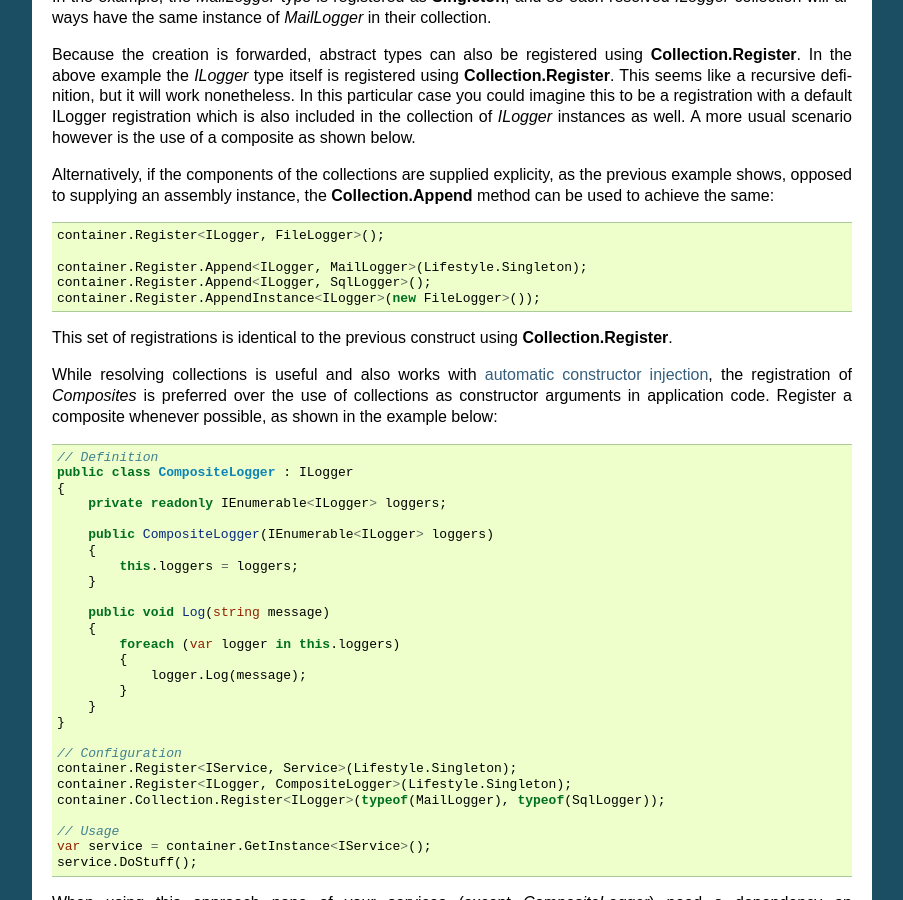
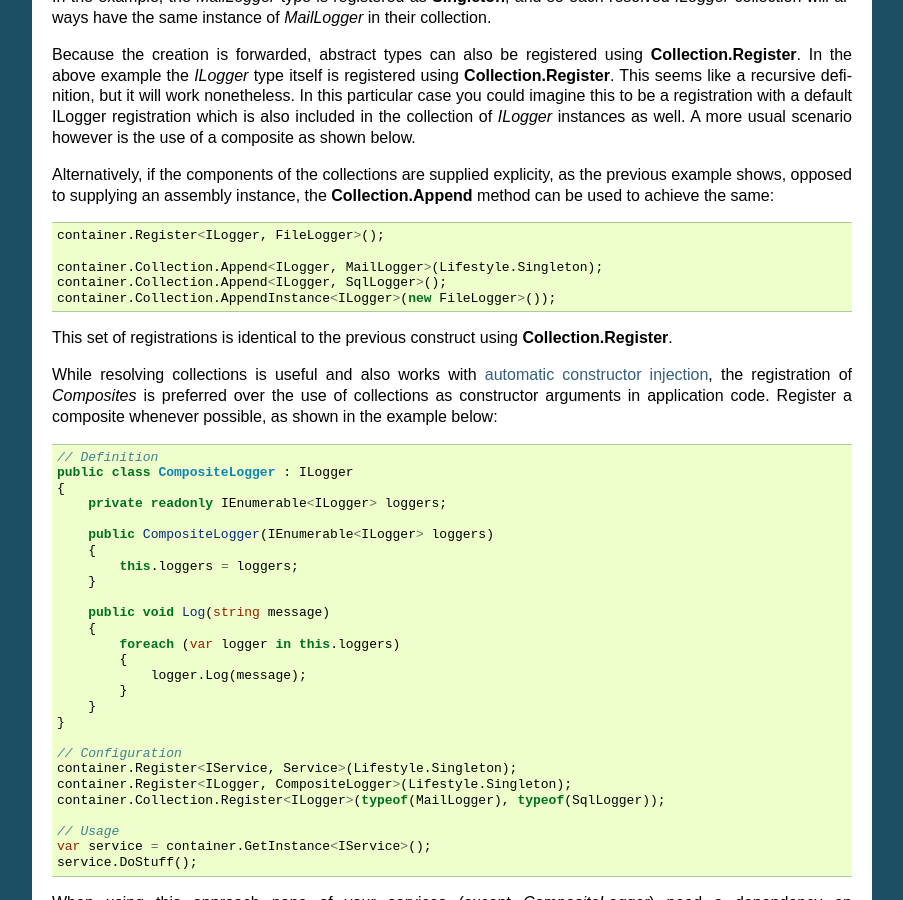
Before and after one commit to simpleinjector/Documentation, a Sphinx documentation site: the page built from source/using.rst, in a window 1280 px wide and 900 px high, scrolled down 7074 px. Shown: the whole window, without its empty margins (198-1101 px from the left). Built offline with Sphinx 7.4.7, drawn with Linux system fonts in a browser that asks for light colours.

Commit message:
Use `Collection.Append` in the example

```diff
--- a/source/using.rst
+++ b/source/using.rst
@@ -378,9 +378,9 @@ Alternatively, if the components of the collections are supplied explicity, as t
 
     container.Register<ILogger, FileLogger>();
 
-    container.Register.Append<ILogger, MailLogger>(Lifestyle.Singleton);
-    container.Register.Append<ILogger, SqlLogger>();
-    container.Register.AppendInstance<ILogger>(new FileLogger>());
+    container.Collection.Append<ILogger, MailLogger>(Lifestyle.Singleton);
+    container.Collection.Append<ILogger, SqlLogger>();
+    container.Collection.AppendInstance<ILogger>(new FileLogger>());
 
 This set of registrations is identical to the previous construct using **Collection.Register**.
 
```
